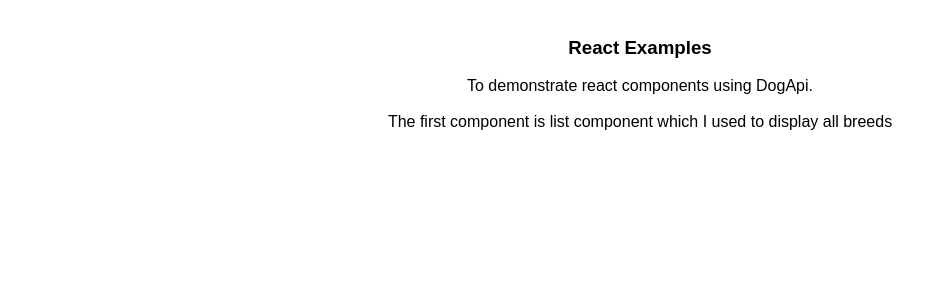
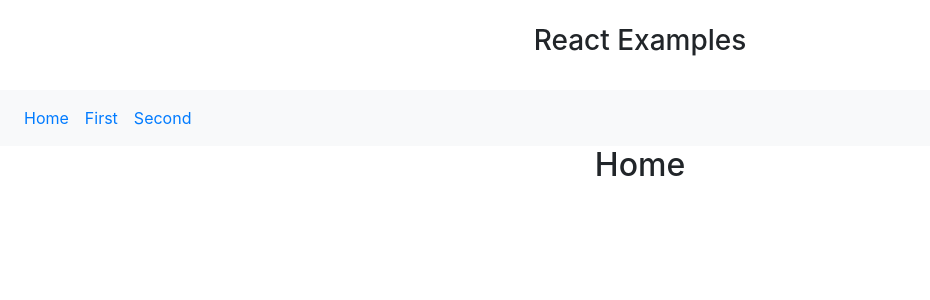
Before and after one commit to gopikishanm/react-app, a React (Create React App) app: page / in a window 1280 px wide. Shown: the top 300 px of the page, without its empty margins (0-930 px from the left). Built offline with nearby package versions, Linux system fonts and the light colour scheme; no server answers.

Commit message:
Added routing

```diff
--- a/package.json
+++ b/package.json
@@ -3,8 +3,10 @@
   "version": "0.1.0",
   "private": true,
   "dependencies": {
+    "bootstrap": "^4.1.1",
     "react": "^16.3.2",
     "react-dom": "^16.3.2",
+    "react-router-dom": "^4.2.2",
     "react-scripts": "1.1.4"
   },
   "scripts": {
--- a/src/App.js
+++ b/src/App.js
@@ -1,45 +1,50 @@
 import React, { Component } from 'react';
-import logo from './logo.svg';
 import './App.css';
-import List from './AnimalInfo/List'
+import {
+  Link,
+  Route
+} from 'react-router-dom';
+
+const Home = () => (
+  <div>
+    <h2>Home</h2>
+  </div>
+)
+
+const First = () => (
+  <div>
+    <h2>First</h2>
+  </div>
+)
+
+const Second = () => (
+  <div>
+    <h2>Second</h2>
+  </div>
+)
 
 class App extends Component {
-
-  state = {
-    animalList: []
-};
-
-   componentDidMount(){
-    fetch('https://dog.ceo/api/breeds/list/all', {
-      method: "GET",
-      dataType:"JSON",
-  })
-  .then((resp=> {
-      return resp.json()
-  }))
-  .then((data)=> {
-      let bindData = [];
-     for(var k in data.message) {
-          bindData.push(k);
-     }
-     const newState = Object.assign({},this.state, {animalList:bindData});
-     this.setState(newState);
-  })
-  .catch((error)=> {
-      console.log(error,"Error occured");
-  });
-   }
-
   render() {
     return (
       <div className="App">
         <br/>
         <h3>React Examples</h3>
-        <div>To demonstrate react components using DogApi.</div>
         <br/>
-        <div>The first component is list component which I used to display all breeds</div>
-        <br/>
-        <div><List animalData={this.state.animalList}></List></div>
+        <div>
+        <nav className="navbar navbar-expand-sm bg-light">
+          <ul className="nav navbar-nav">
+            <li class="nav-item"><Link to="/" class="nav-link">Home</Link></li>
+            <li class="nav-item"><Link to="/first" class="nav-link">First</Link></li>
+            <li class="nav-item"><Link to="/second" class="nav-link">Second</Link></li>
+
+          </ul>
+         </nav>
+           <Route path="/" component={Home}/>
+           <Route path="/first" component={First}/>
+           <Route path="/second" component={Second}/>
+
+      </div>
+  <br/>
         </div>
     );
   }
--- a/src/index.js
+++ b/src/index.js
@@ -3,6 +3,10 @@ import ReactDOM from 'react-dom';
 import './index.css';
 import App from './App';
 import registerServiceWorker from './registerServiceWorker';
+import '../node_modules/bootstrap/dist/css/bootstrap.min.css';
+import { BrowserRouter } from 'react-router-dom';
 
-ReactDOM.render(<App />, document.getElementById('root'));
+ReactDOM.render( <BrowserRouter>
+    <App />
+</BrowserRouter>, document.getElementById('root'));
 registerServiceWorker();
```
Also changed, not shown: 1 other file (tests, documents, lock files or other folders).
